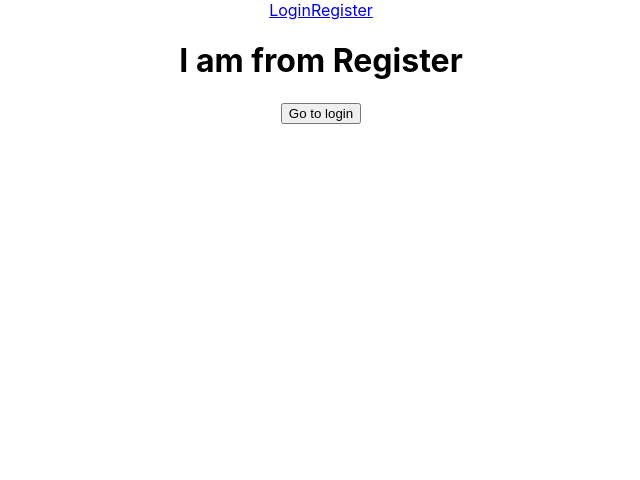
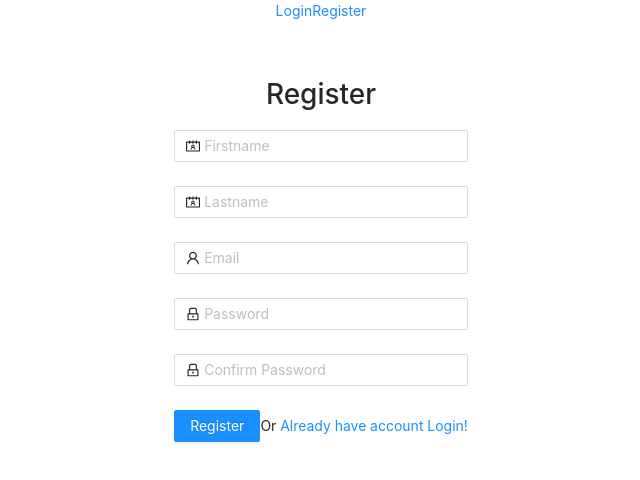
Before and after one commit to gayathri3636/ecourses, a React (Create React App) app: page /register in a window 1280 px wide. Shown: the top 480 px of the page, without its empty margins (319-959 px from the left). Built offline with nearby package versions, Linux system fonts and the light colour scheme.

Commit message:
login and register

```diff
--- /dev/null
+++ b/src/Components/Login.css
@@ -0,0 +1,10 @@
+.login-form {
+    display: flex;
+    align-items: center;
+    justify-content: center;
+    /* margin-top: 150px; */
+  }
+  .hlogin {
+    text-align: center;
+    margin-top: 100px;
+  }
--- a/src/Components/Login.js
+++ b/src/Components/Login.js
@@ -2,8 +2,16 @@ import React, {useState} from 'react'
 import {Link} from 'react-router-dom';
 import {Form, Input, Button, Checkbox} from 'antd';
 import {UserOutlined, LockOutlined} from '@ant-design/icons';
+import './Login.css';
 
 export default function Login(props) {
+  const [logins, setLogins] = useState({
+    email: "",
+    password: "",
+  });
+  const onFinish = (value) => {
+    console.log("Received values of form: ", logins);
+  };
     return (
         <>
             <h1 className = "hlogin">Login</h1>
@@ -28,6 +36,7 @@ export default function Login(props) {
                         prefix={<UserOutlined className = "site-form-item-icon" />}
                         placeholder = "Username"
                         // value={logins.email}
+                        // onChange = {(value) => ({...logins, email: value.target.value})}
                         />
                     </Form.Item>
                     <Form.Item
@@ -43,11 +52,11 @@ export default function Login(props) {
               prefix={<LockOutlined className="site-form-item-icon" />}
               type="password"
               placeholder="Password"
-            //   value={logins.password}
-            //   onChange={(value) => ({
-            //     ...logins,
-            //     password: value.target.value,
-            //   })}
+              // value={logins.password}
+              // onChange={(value) => ({
+              //   ...logins,
+              //   password: value.target.value,
+              // })}
             />
           </Form.Item>
 
@@ -64,6 +73,7 @@ export default function Login(props) {
               type="primary"
               htmlType="submit"
               className="login-form-button"
+              onClick = {onFinish}
             >
               Log in
             </Button>
--- /dev/null
+++ b/src/Components/Register.css
@@ -0,0 +1,9 @@
+.register-form {
+    display: flex;
+    align-content: center;
+    justify-content: center;
+  }
+  .hregister {
+    text-align: center;
+    margin-top: 50px;
+  }
--- a/src/Components/Register.js
+++ b/src/Components/Register.js
@@ -1,10 +1,143 @@
-import React from 'react'
+import React, { useState } from "react";
+import { Form, Input, Button, Checkbox } from "antd";
+import {Link} from 'react-router-dom';
+import {
+  UserOutlined,
+  LockOutlined,
+  ContactsOutlined,
+} from "@ant-design/icons";
+import "antd/dist/antd.css";
+import "./Register.css";
 
-export default function Register(props) {
-    return (
-        <div>
-            <h1>I am from Register</h1>
-            <button onClick = {() => props.history.push("/login")}>Go to login</button>
-        </div>
-    )
+export default function RegisterScreen() {
+  const [registers, setRegisters] = useState({
+    firstName: "",
+    lastName: "",
+    email: "",
+    password: "",
+    confirmPassword: "",
+  });
+  const onFinish = (value) => {
+    console.log("Received values of form: ", registers);
+  };
+  return (
+    <>
+      <h1 className="hregister">Register</h1>
+      <div className="register-form">
+        <Form
+          name="normal_register"
+          initialValues={{
+            remember: true,
+          }}
+        >
+          <Form.Item
+            name="firstname"
+            rules={[
+              {
+                required: true,
+                message: "Please input your Firstname!",
+              },
+            ]}
+          >
+            <Input
+              prefix={<ContactsOutlined className="site-form-item-icon" />}
+              placeholder="Firstname"
+              value={registers.firstName}
+              onChange={(value) =>
+                setRegisters({ ...registers, firstName: value.target.value })
+              }
+            />
+          </Form.Item>
+          <Form.Item
+            name="lastname"
+            rules={[
+              {
+                required: true,
+                message: "Please input your Lastname!",
+              },
+            ]}
+          >
+            <Input
+              prefix={<ContactsOutlined className="site-form-item-icon" />}
+              placeholder="Lastname"
+              value={registers.lastName}
+              onChange={(value) =>
+                setRegisters({ ...registers, lastName: value.target.value })
+              }
+            />
+          </Form.Item>
+          <Form.Item
+            name="email"
+            rules={[
+              {
+                required: true,
+                message: "Please input your email!",
+              },
+            ]}
+          >
+            <Input
+              prefix={<UserOutlined className="site-form-item-icon" />}
+              placeholder="Email"
+              value={registers.email}
+              onChange={(value) =>
+                setRegisters({ ...registers, email: value.target.value })
+              }
+            />
+          </Form.Item>
+          <Form.Item
+            name="password"
+            rules={[
+              {
+                required: true,
+                message: "Please input your Password!",
+              },
+            ]}
+          >
+            <Input
+              prefix={<LockOutlined className="site-form-item-icon" />}
+              type="password"
+              placeholder="Password"
+              value={registers.password}
+              onChange={(value) =>
+                setRegisters({ ...registers, password: value.target.value })
+              }
+            />
+          </Form.Item>
+          <Form.Item
+            name="confirmpassword"
+            rules={[
+              {
+                required: true,
+                message: "Please confirm your Password!",
+              },
+            ]}
+          >
+            <Input
+              prefix={<LockOutlined className="site-form-item-icon" />}
+              type="password"
+              placeholder="Confirm Password"
+              value={registers.confirmPassword}
+              onChange={(value) =>
+                setRegisters({
+                  ...registers,
+                  confirmPassword: value.target.value,
+                })
+              }
+            />
+          </Form.Item>
+          <Form.Item>
+            <Button
+              type="primary"
+              onClick={onFinish}
+              htmlType="submit"
+              className="login-form-button"
+            >
+              Register
+            </Button>
+            Or <Link to = "/login">Already have account Login!</Link>
+          </Form.Item>
+        </Form>
+      </div>
+    </>
+  );
 }
```
